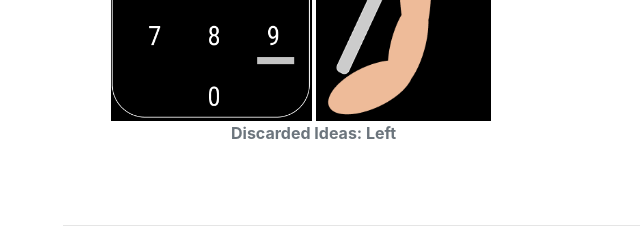
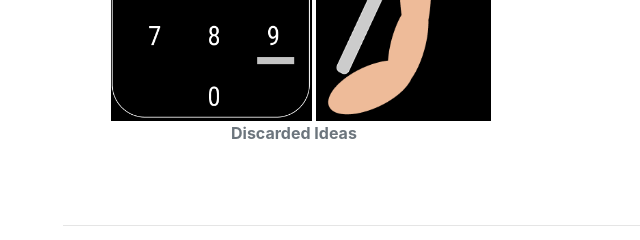
Before and after one commit to Kam4/Kam4.github.io, a plain HTML site: page index.html in a window 1280 px wide. Shown: the part 4720-4960 px from the top of the page, 209-849 px from the left. Drawn offline with nearby package versions, Linux system fonts and the light colour scheme; a web font is replaced by a local one.

Commit message:
small fix

```diff
--- a/index.html
+++ b/index.html
@@ -168,7 +168,7 @@
                         <img  height="300" src="assets/img/idea2.PNG"></img>
                     </div>
                     <span style="margin:auto; padding-left: 120px">
-                        <b>Discarded Ideas: Left</b>
+                        <b>Discarded Ideas</b>
                     </span>
                 </div>
             </section>
```
